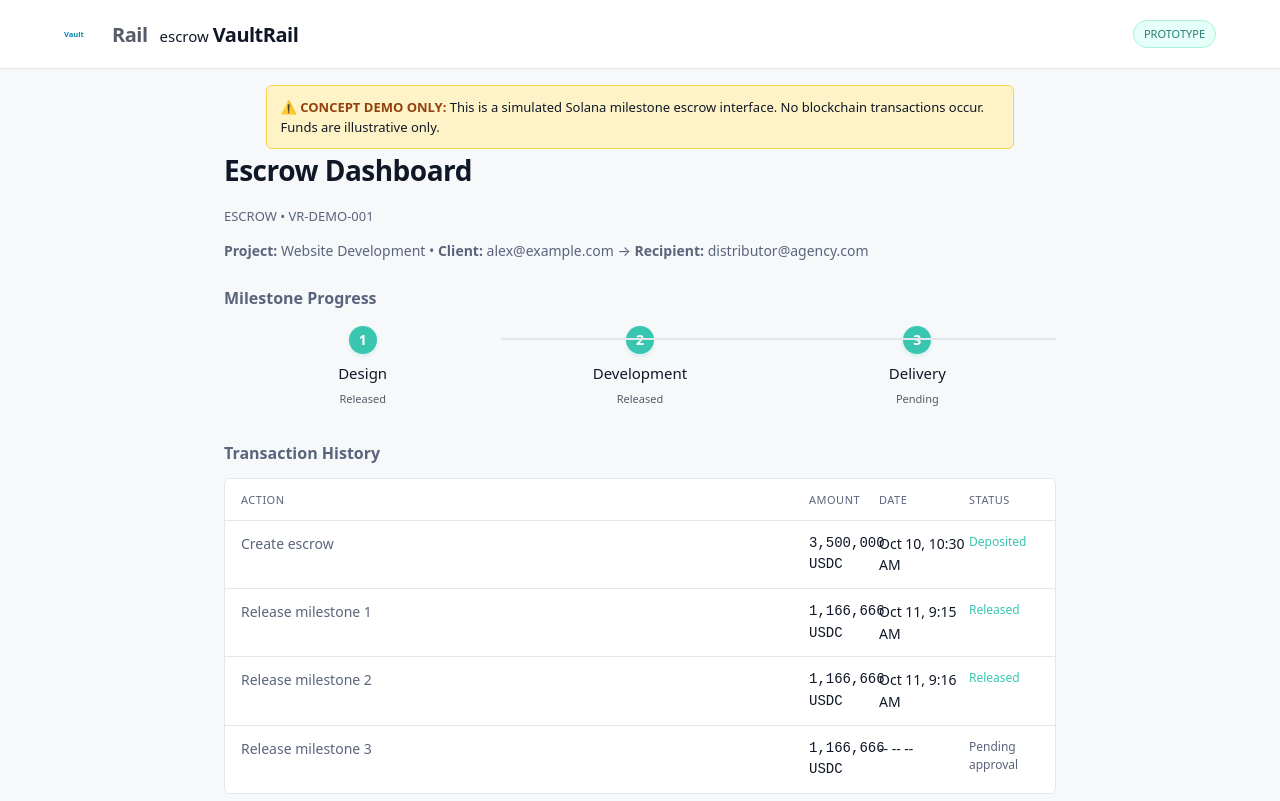
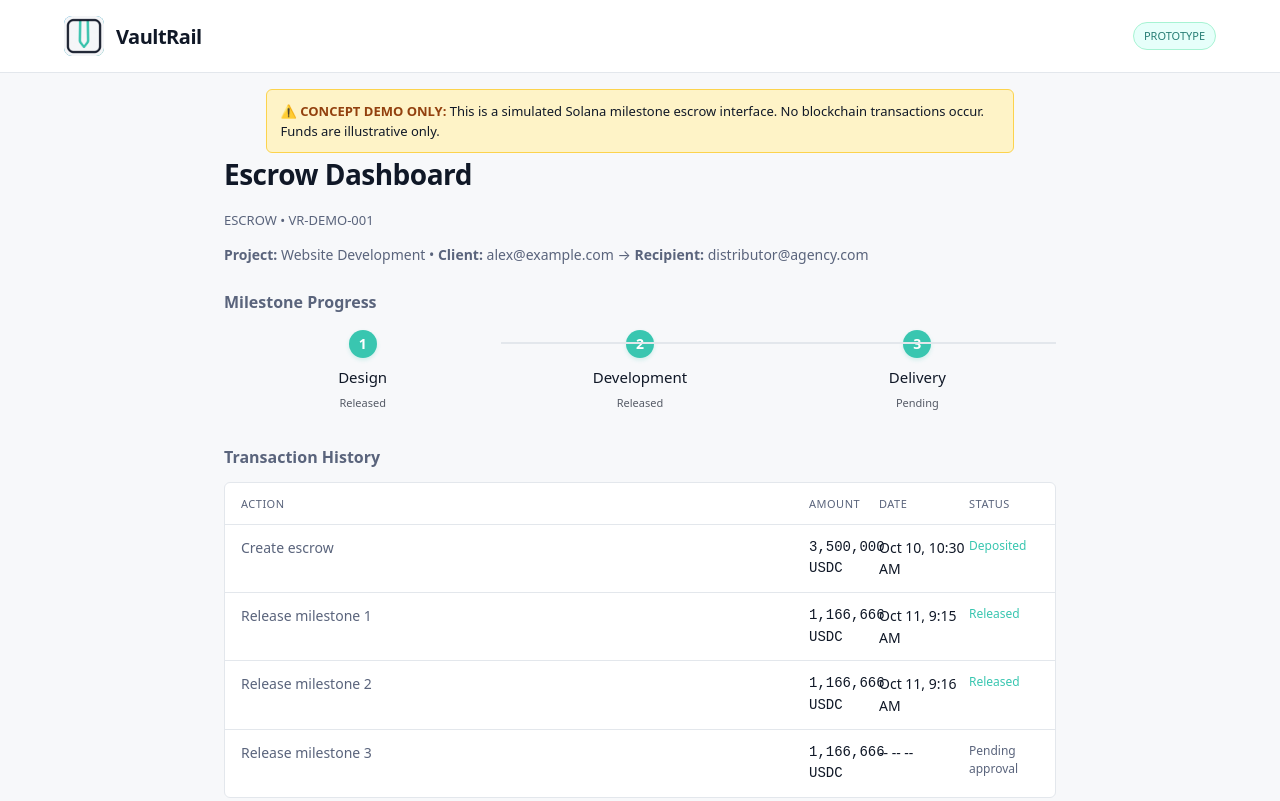
Before and after one commit to rann-xyz/vaultrail, a website: page dashboard/index.html in a window 1280 px wide. Shown: the top 801 px of the page. Drawn offline with Linux system fonts and the light colour scheme.

Commit message:
Add actual VaultRail logo asset and update dashboard header

```diff
--- a/dashboard/index.html
+++ b/dashboard/index.html
@@ -33,7 +33,20 @@
       align-items:center;
     }
     .brand { display:flex; align-items:center; gap:12px; }
-    .brand svg { width:36px; height:36px; }
+    .logo {
+      width:40px;
+      height:40px;
+      border-radius:8px;
+      overflow:hidden;
+      background:linear-gradient(135deg, #0284c7, #0d9488);
+      flex-shrink:0;
+    }
+    .logo img {
+      width:100%;
+      height:100%;
+      object-fit:contain;
+      display:block;
+    }
     .brand span { font-size:20px; font-weight:600; letter-spacing:-0.5px; }
     .badge {
       font-size:11px;
@@ -56,7 +69,7 @@
 
     main { max-width:960px; margin:auto; padding:0 5%; }
     h1 { font-size:28px; font-weight:700; margin:0; letter-spacing:-0.5px; }
-    h2 { font-size:18px; font-weight:600; margin:24px 0 12px 0; color:var(--muted); font-size:16px; }
+    h2 { font-size:16px; font-weight:600; margin:24px 0 12px 0; color:var(--muted); }
     .escrow-ref { font-size:13px; color:var(--muted); margin-bottom:12px; }
     .escrow-detail { font-size:14px; color:var(--muted); margin-bottom:20px; }
 
@@ -149,7 +162,7 @@
       color:var(--text);
     }
     .btn-secondary:hover { opacity:0.85; }
-    .actions { display:flex; gap:8px; margin-top:16px; }
+    .actions { display:flex; gap:8px; margin-top:16px; flex-wrap:wrap; }
 
     footer {
       text-align:center;
@@ -173,12 +186,9 @@
 <body>
   <header>
     <div class="brand">
-      <svg viewBox="0 0 200 60" aria-hidden="true">
-        <defs><linearGradient id="logoGrad" x1="0%" y1="0%" x2="100%" y2="0%"><stop offset="0%" style="stop-color:#0284c7;stop-opacity:1" /><stop offset="100%" style="stop-color:#0d9488;stop-opacity:1" /></linearGradient></defs>
-        <text x="0" y="45" font-family="system-ui,-apple-system,sans-serif" font-weight="800" font-size="42" fill="url(#logoGrad)">Vault<span style="opacity:0.7;fill:#ffffff">Rail</span></text>
-        <circle cx="175" cy="20" r="12" fill="#39c6b0" stroke="#172235" stroke-width="2"/>
-        <text x="177" y="26" font-family="system-ui,-apple-system,sans-serif" font-weight="700" font-size="14" fill="#172235">escrow</text>
-      </svg>
+      <div class="logo" aria-label="VaultRail logo">
+        <img src="assets/vaultrail-logo.jpg" alt="VaultRail logo" onerror="this.parentNode.innerHTML='<svg viewBox=\"0 0 200 60\" xmlns=\"http://www.w3.org/2000/svg\"><defs><linearGradient id=\"logoGrad\" x1=\"0%\" y1=\"0%\" x2=\"100%\" y2=\"0%\"><stop offset=\"0%\" style=\"stop-color:#0284c7;stop-opacity:1\" /><stop offset=\"100%\" style=\"stop-color:#0d9488;stop-opacity:1\" /></linearGradient></defs><text x=\"0\" y=\"45\" font-family=\"system-ui,-apple-system,sans-serif\" font-weight=\"800\" font-size=\"42\" fill=\"url(#logoGrad)\">Vault<span style=\"opacity:0.7;fill:#ffffff\">Rail</span></text><circle cx=\"175\" cy=\"20\" r=\"12\" fill=\"#39c6b0\" stroke=\"#172235\" stroke-width=\"2\"/><text x=\"177\" y=\"26\" font-family=\"system-ui,-apple-system,sans-serif\" font-weight=\"700\" font-size=\"14\" fill=\"#172235\">escrow</text></svg>'">
+      </div>
       <span>VaultRail</span>
     </div>
     <span class="badge">PROTOTYPE</span>
```
Also changed, not shown: dashboard/assets/vaultrail-logo.jpg (added).
